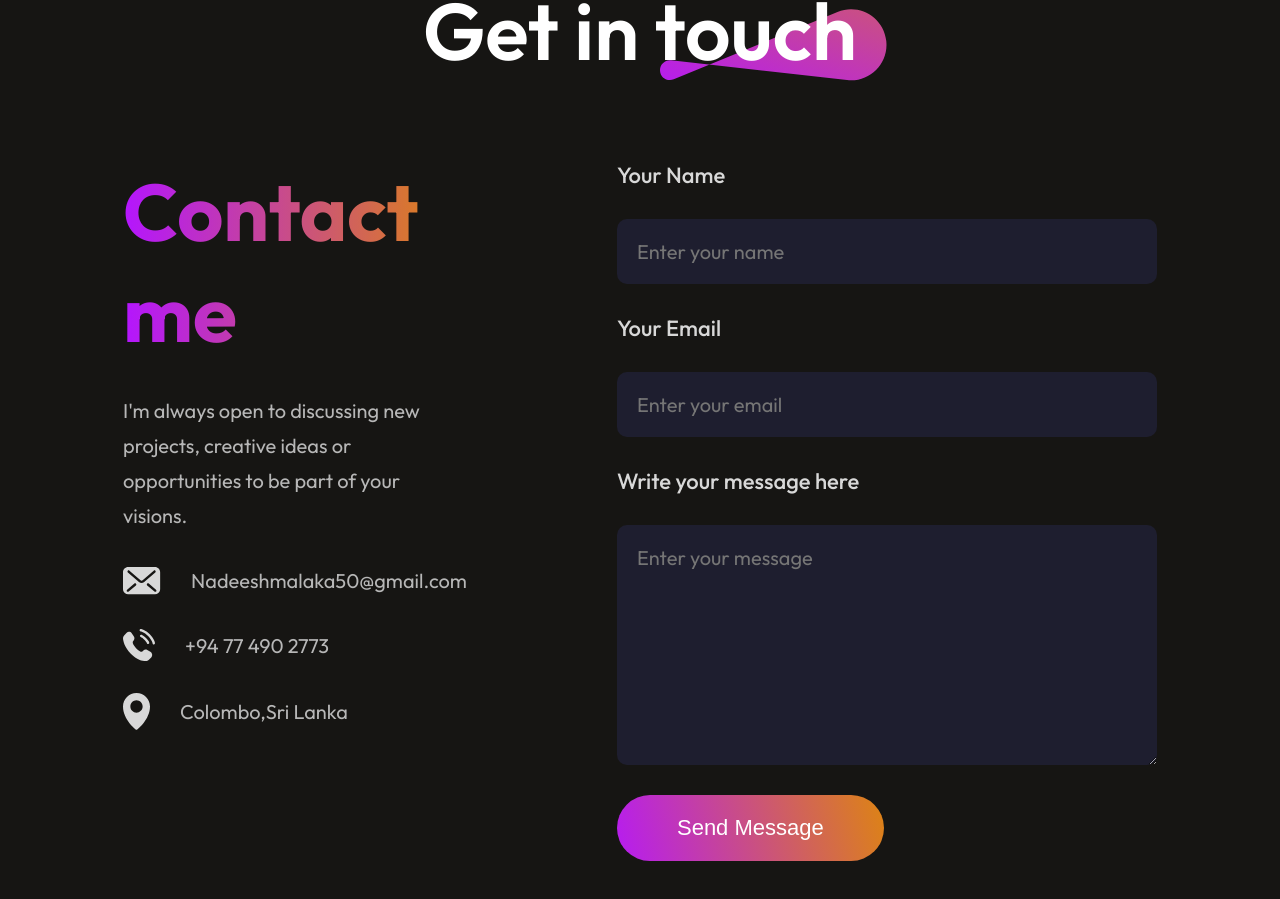
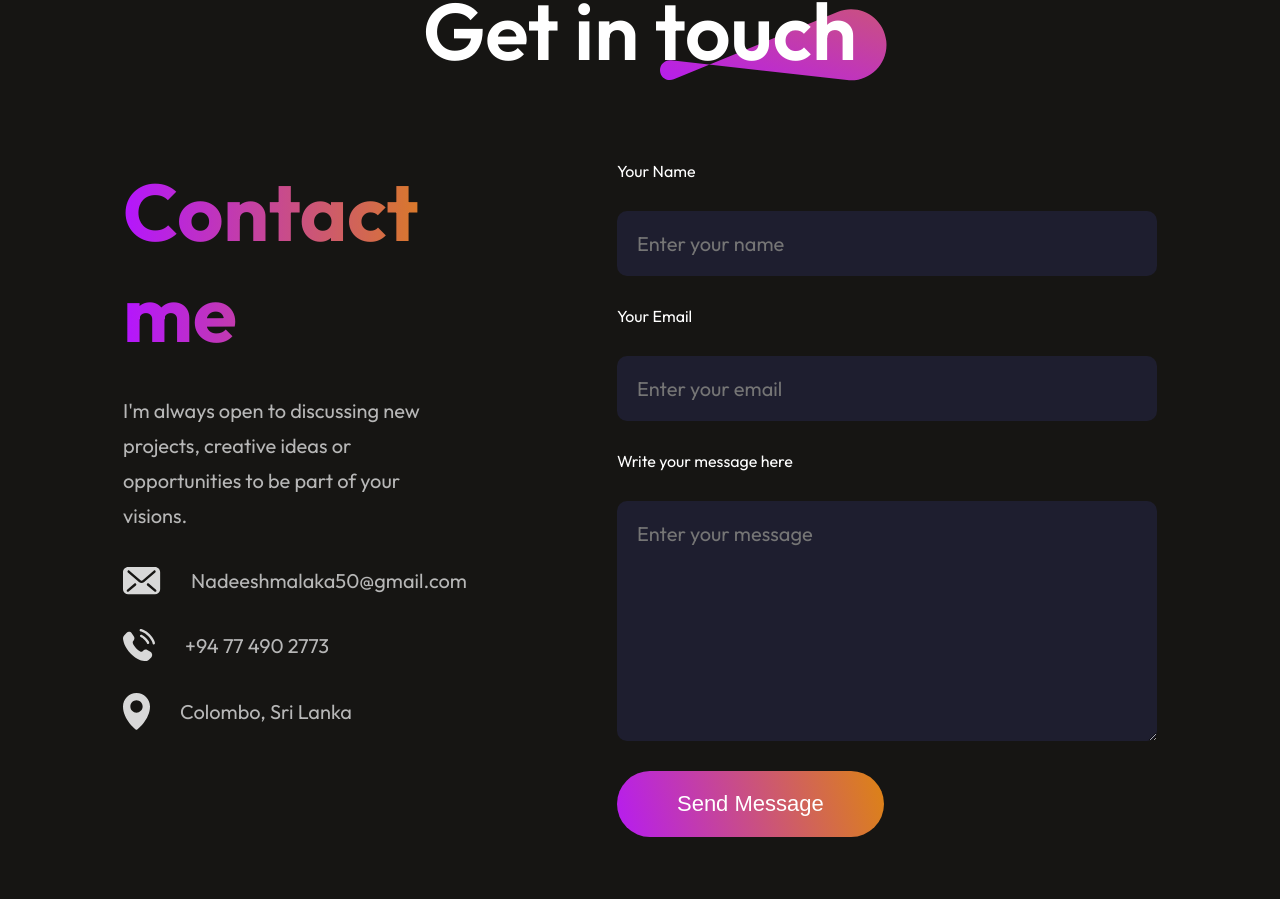
Before and after one commit to Nadeesh-Malaka/portfolio-nadeesh, a React (Vite) app: page / in a window 1280 px wide. Shown: the part 3982-4881 px from the top of the page. Built offline with nearby package versions, Linux system fonts and the light colour scheme.

Commit message:
Add result message handling and styling to Contact component

```diff
--- a/src/Components/Contact/Contact.css
+++ b/src/Components/Contact/Contact.css
@@ -118,3 +118,33 @@
   transform: scale(1.05);
   transition: 0.3s;
 }
+
+/* my add */
+/* Message styling */
+.result-message {
+  margin-top: 20px;
+  font-size: 18px;
+  font-weight: 500;
+  text-align: center;
+  padding: 10px;
+  border-radius: 5px;
+  max-width: 400px;
+}
+
+/* Success message (green) */
+.result-message.success {
+  color: #ffffff;
+  background-color: #28a745; /* Green background */
+}
+
+/* Error message (red) */
+.result-message.error {
+  color: #ffffff;
+  background-color: #dc3545; /* Red background */
+}
+
+/* Pending message (yellow) */
+.result-message.pending {
+  color: #ffffff;
+  background-color: #ffc107; /* Yellow background */
+}
--- a/src/Components/Contact/Contact.jsx
+++ b/src/Components/Contact/Contact.jsx
@@ -1,4 +1,4 @@
-import React from "react";
+import React, { useState } from "react";
 import "./Contact.css";
 import theme_pattern from "../../assets/theme_pattern.svg";
 import mail_icon from "../../assets/mail_icon.svg";
@@ -6,11 +6,41 @@ import phone_icon from "../../assets/call_icon.svg";
 import location_icon from "../../assets/location_icon.svg";
 
 const Contact = () => {
+  const [result, setResult] = useState({ message: "", type: "" }); // Add type for styling
+
+  const onSubmit = async (event) => {
+    event.preventDefault();
+    setResult({ message: "Sending...", type: "pending" });
+
+    const formData = new FormData(event.target);
+    formData.append("access_key", "cf3e3a8e-3bd3-43bd-9345-2c9a295ffb03");
+
+    try {
+      const response = await fetch("https://api.web3forms.com/submit", {
+        method: "POST",
+        body: formData
+      });
+
+      const data = await response.json();
+
+      if (data.success) {
+        setResult({ message: "Form Submitted Successfully!", type: "success" });
+        event.target.reset();
+      } else {
+        console.error("Error:", data);
+        setResult({ message: data.message, type: "error" });
+      }
+    } catch (error) {
+      console.error("Network Error:", error);
+      setResult({ message: "Failed to send message. Please try again later.", type: "error" });
+    }
+  };
+
   return (
     <div id="contact" className="contact">
       <div className="contact-title">
         <h1>Get in touch</h1>
-        <img src={theme_pattern} />
+        <img src={theme_pattern} alt="Theme Pattern" />
       </div>
       <div className="contact-section">
         <div className="contact-left">
@@ -21,28 +51,32 @@ const Contact = () => {
           </p>
           <div className="contact-details">
             <div className="contact-detail">
-              <img src={mail_icon} alt="" />
+              <img src={mail_icon} alt="Email Icon" />
               <p>Nadeeshmalaka50@gmail.com</p>
             </div>
             <div className="contact-detail">
-            <img src={phone_icon} alt="" />
-            <p>+94 77 490 2773</p>
+              <img src={phone_icon} alt="Phone Icon" />
+              <p>+94 77 490 2773</p>
             </div>
             <div className="contact-detail">
-            <img src={location_icon} alt="" />
-            <p>Colombo,Sri Lanka</p>
+              <img src={location_icon} alt="Location Icon" />
+              <p>Colombo, Sri Lanka</p>
             </div>
           </div>
         </div>
-        <form className="contact-right">
-            <lable for="name">Your Name</lable>
-            <input type="text" name="name" placeholder="Enter your name" required/>
-            <lable for="email">Your Email</lable>
-            <input type="email" name="email" placeholder="Enter your email" required/>
-            <lable for="message">Write your message here</lable>
-            <textarea name="message" placeholder="Enter your message" required rows="8" ></textarea>
-            <button className="contact-submit" type="submit">Send Message</button>
+        <form onSubmit={onSubmit} className="contact-right">
+          {/* Show result message with the correct class */}
+          {result.message && (
+            <p className={`result-message ${result.type}`}>{result.message}</p>
+          )}
 
+          <label htmlFor="name">Your Name</label>
+          <input type="text" name="name" placeholder="Enter your name" required />
+          <label htmlFor="email">Your Email</label>
+          <input type="email" name="email" placeholder="Enter your email" required />
+          <label htmlFor="message">Write your message here</label>
+          <textarea name="message" placeholder="Enter your message" required rows="8"></textarea>
+          <button className="contact-submit" type="submit">Send Message</button>
         </form>
       </div>
     </div>
```
